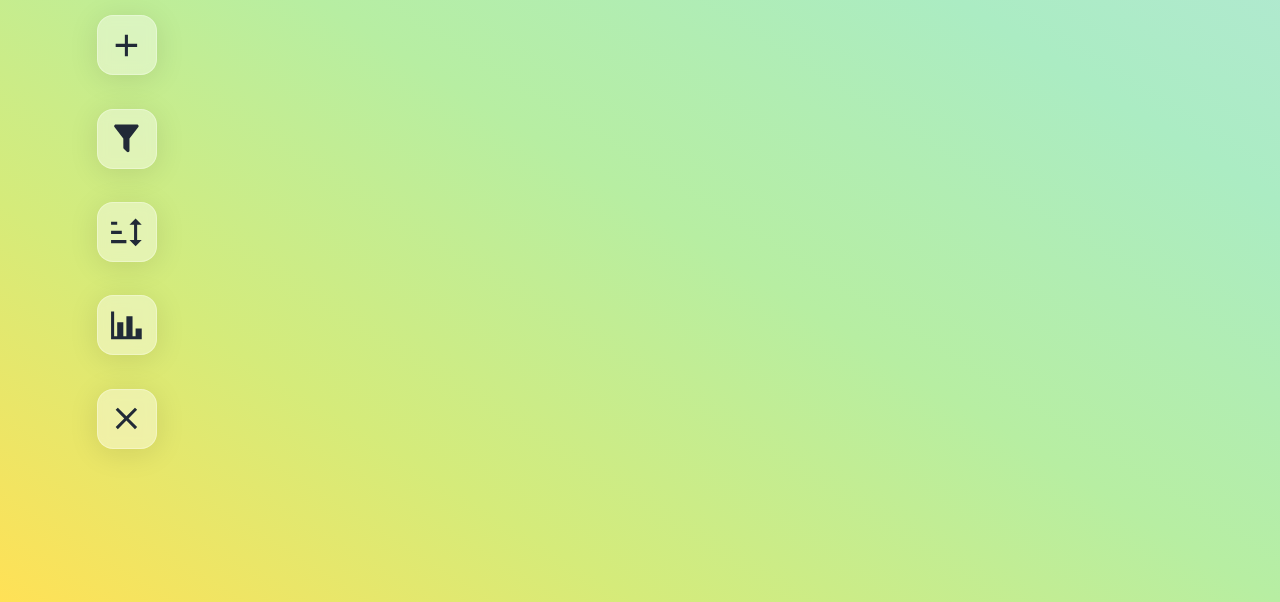
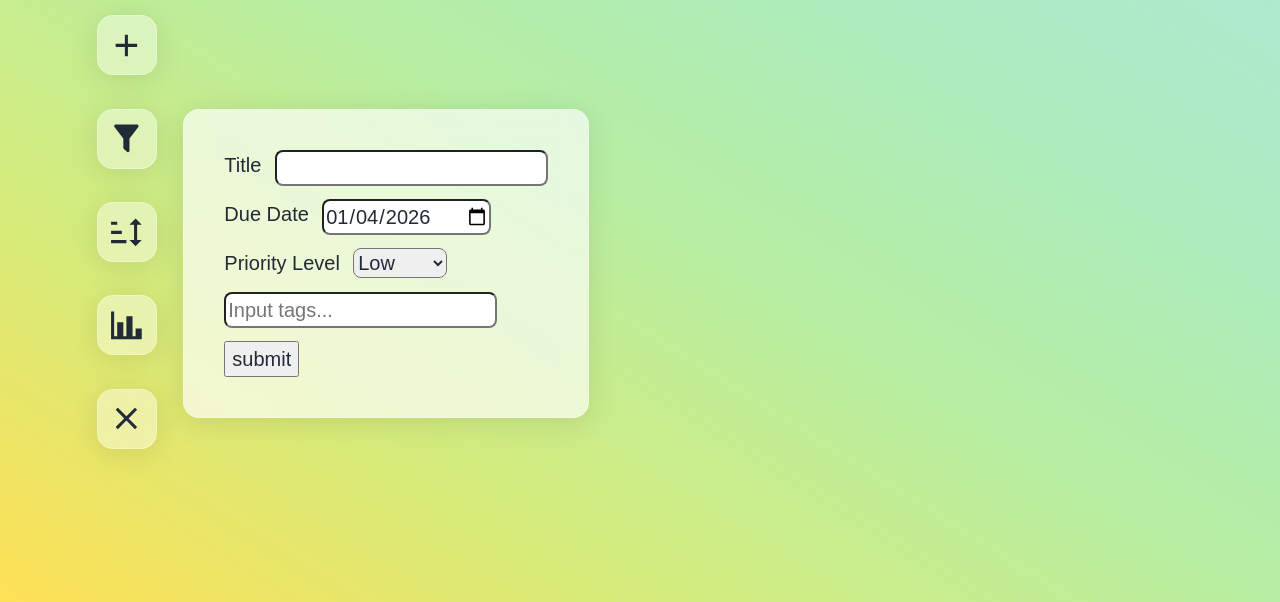
Before and after one commit to vagueposting/odin-todo, a website built with webpack: page src/template.html in a window 1280 px wide. Both pictures are taken after a click on the button 126 px from the left and 336 px from the top of the page. Shown: the part 198-800 px from the top of the page. Built offline with nearby package versions, Linux system fonts and the light colour scheme.

Commit message:
fix: date feat: basic filter menu

```diff
--- a/src/data.js
+++ b/src/data.js
@@ -326,8 +326,14 @@ export const DataHandler = () => {
 
     // Add a task when this is heard.
     document.addEventListener('task-added', function(e) {
+        if (e.detail.title === '') {
+            return;
+        };
+
         addTask(e.detail);
     })
+
+    document.addEventListener('clear-list', clearList());
 
     // Save whenever list is updated
     document.addEventListener('tasks-updated', saveToStorage);
--- a/src/display.js
+++ b/src/display.js
@@ -50,7 +50,7 @@ export const DisplayHandler = (data) => {
                     stroke: 'black'
                 }
             ]
-            const applyTarget = (button, divID) => {
+            const applyPopoverTarget = (button, divID) => {
                 button.setAttribute('popovertarget', divID);
                 button.setAttribute('popovertargetaction', 'show');
             }
@@ -68,7 +68,16 @@ export const DisplayHandler = (data) => {
 
                 switch (i) {
                     case 0: // new
-                        applyTarget(buttonShell, 'createNewTask');
+                        applyPopoverTarget(buttonShell, 'createNewTask');
+                        break;
+                    case 1: // filter
+                        applyPopoverTarget(buttonShell, 'filterTasks')
+                    case 4: // clear
+                        // TODO: add a popover here.
+                        const clear = new CustomEvent('clear-list')
+                        buttonShell.addEventListener('click', () => {
+                            buttonShell.dispatchEvent(clear)
+                        });
                         break;
                     default:
                         break;
@@ -230,6 +239,10 @@ export const DisplayHandler = (data) => {
             return label;
         }
 
+        const radioHelper = (element, options) => {
+
+        }
+
         const inputHelper = (e, type, id, labelText) => {
             const shell = document.createElement('div');
             const divClass = e === 'textarea' ? 'longTextInput' : 'standardInput';
@@ -239,7 +252,7 @@ export const DisplayHandler = (data) => {
 
             const input = document.createElement(e);
             if (e !== 'textarea') input.setAttribute('type', type);
-            input.setAttribute('name', id);
+            input.name = id;
             input.id = id;
 
             shell.appendChild(label);
@@ -259,6 +272,7 @@ export const DisplayHandler = (data) => {
                 return inputHelper('input', 'text', `${type}-title`, 'Title');
             }],
             ['description', () => {
+                if (type === 'filter') return;
                 return inputHelper('textarea', null, `${type}-description`, 'Description');
             }],
             ['dueDate', () => {
@@ -267,9 +281,10 @@ export const DisplayHandler = (data) => {
                 const dateInput = shell.querySelector(`#${type}-due`);
                 console.log(dateInput);
 
-                const today = new Date().toISOString().split('T')[0];
-                dateInput.value = today;
-                dateInput.min = today;
+                const localToday = getLocalDateToday();
+                dateInput.defaultValue = localToday;
+                dateInput.value = localToday;
+                dateInput.min = localToday;
 
                 return shell;
             }],
@@ -346,7 +361,9 @@ export const DisplayHandler = (data) => {
 
                 return shell;
             }],
-            ['submit', () => {
+            ['submit-task', () => {
+                if (type === 'filter') return;
+
                 const shell = document.createElement('div');
                 const submit = document.createElement('button');
                 submit.setAttribute('type', 'button')
@@ -373,6 +390,7 @@ export const DisplayHandler = (data) => {
                                         const tags = JSON.parse(element.getAttribute(`${type}-tagList`));
                                         taskDetails.tags = tags;
 
+                                        // Reset this part of the form
                                         const tagDivs = document.querySelectorAll(
                                             `#${type}-tagContainer > .tag`);
                                         tagDivs.forEach(tag => tag.remove());
@@ -396,6 +414,18 @@ export const DisplayHandler = (data) => {
                 }, 0);
 
                 return shell;
+            }],
+            ['submit-filter', () => {
+                if (type === 'task') return;
+
+                const shell = document.createElement('div');
+                const submit = document.createElement('button');
+                submit.setAttribute('type', 'button')
+                submit.textContent = 'submit';
+
+                shell.appendChild(submit);
+
+                return shell;
             }]
         ])
 
@@ -417,6 +447,9 @@ export const DisplayHandler = (data) => {
 
     documentBody.appendChild(components.popover(
         components.form('task'), 'createNewTask'));
+
+    documentBody.appendChild(components.popover(
+        components.form('filter'), 'filterTasks'));
 
     document.addEventListener('tasks-updated', () => {
         console.log("Tasks updated! Re-rendering list...");
@@ -451,3 +484,12 @@ const createSVGElement = (type, attributes) => {
 
     return el;
 };
+
+const getLocalDateToday = () => {
+    const now = new Date();
+    const year = now.getFullYear();
+    const month = String(now.getMonth() + 1).padStart(2, '0'); // Months are 0-indexed
+    const day = String(now.getDate()).padStart(2, '0');
+
+    return `${year}-${month}-${day}`;
+}
--- a/src/index.js
+++ b/src/index.js
@@ -9,6 +9,5 @@ import './style/checkbox.css';
 
 
 const data = DataHandler();
-// data.clearList();
 
 DisplayHandler(data);
--- a/src/style/main.css
+++ b/src/style/main.css
@@ -106,6 +106,10 @@ body {
 
 .controls button:first-child {
     anchor-name: --new-button-anchor;
+}
+
+.controls button:nth-child(2) {
+    anchor-name: --filter-button-anchor;
 }
 
 .todoGroup {
@@ -222,7 +226,7 @@ body {
     transition: color 0.5s ease-in, text-decoration-color 0.75s ease-in;
 }
 
-.more-details a:hover, .tag {
+.more-details a:hover {
     color: #244da5;
     text-decoration-color: inherit;
     text-decoration: underline dotted;
@@ -297,6 +301,16 @@ body {
     font-weight: bold;
 }
 
+[popover]#filterTasks {
+    margin: 0;
+    position-anchor: --filter-button-anchor;
+
+    top: anchor(top);
+    left: anchor(right);
+
+    margin-left: 1rem;
+}
+
 .tag-container {
   display: flex;
   flex-wrap: wrap;
```
